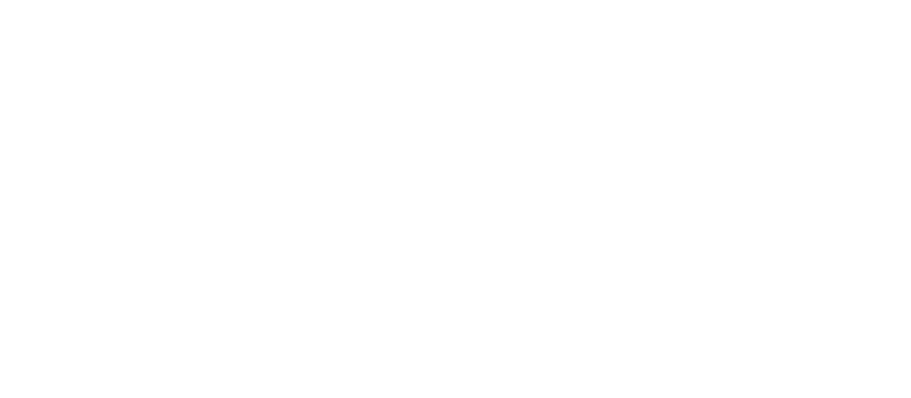
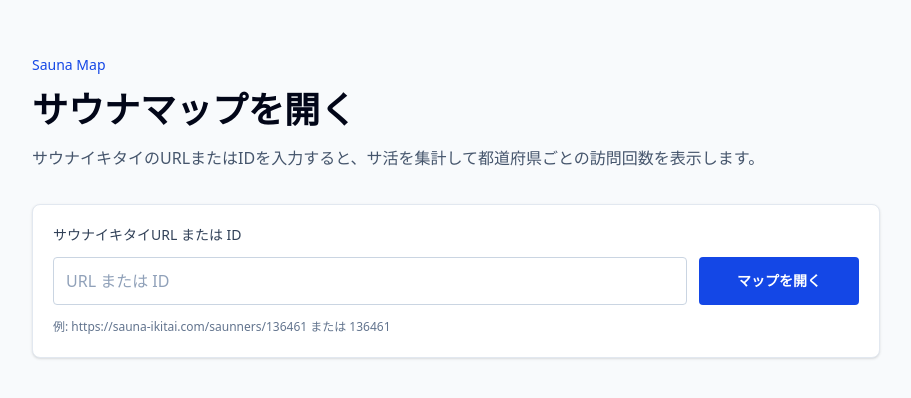
Before and after one commit to itinao/sauna-map, a Next.js app: page / in a window 1280 px wide. Before the commit this address had no page. Shown: the part 194-592 px from the top of the page, without its empty margins (184-1095 px from the left). Built offline with nearby package versions, Linux system fonts and the light colour scheme.

Commit message:
create index

```diff
--- a/src/app/page.tsx
+++ b/src/app/page.tsx
@@ -1,7 +1,7 @@
-import { redirect } from "next/navigation";
+import { HomePage } from "@/views/home";
 
 export const dynamic = "force-dynamic";
 
 export default function Home() {
-  redirect("/saunners/136461");
+  return <HomePage />;
 }
--- /dev/null
+++ b/src/features/open-saunner-map/actions.ts
@@ -0,0 +1,67 @@
+"use server";
+
+import { revalidatePath } from "next/cache";
+import { redirect } from "next/navigation";
+import {
+  saveSaunnerScrapeResult,
+  saveSaunnerScrapeStatus,
+  scrapeSaunner,
+} from "@/features/scrape-saunner/model/scrape-saunner";
+
+export type OpenSaunnerMapState = {
+  error: string | null;
+};
+
+function extractSaunnerId(input: string) {
+  const value = input.trim();
+
+  if (/^\d+$/.test(value)) {
+    return value;
+  }
+
+  try {
+    const url = new URL(value);
+    const match = url.pathname.match(/^\/saunners\/(\d+)/u);
+
+    if (
+      (url.hostname === "sauna-ikitai.com" ||
+        url.hostname === "www.sauna-ikitai.com") &&
+      match
+    ) {
+      return match[1];
+    }
+  } catch {
+    return null;
+  }
+
+  return null;
+}
+
+export async function openSaunnerMapAction(
+  _state: OpenSaunnerMapState,
+  formData: FormData,
+): Promise<OpenSaunnerMapState> {
+  const input = String(formData.get("saunnerInput") ?? "");
+  const saunnerId = extractSaunnerId(input);
+
+  if (!saunnerId) {
+    return {
+      error:
+        "サウナイキタイのURL、または数字のサウナイキタイIDを入力してください。",
+    };
+  }
+
+  try {
+    await saveSaunnerScrapeStatus(saunnerId, "running");
+    revalidatePath(`/saunners/${saunnerId}`);
+
+    const result = await scrapeSaunner(saunnerId);
+    await saveSaunnerScrapeResult(saunnerId, result);
+  } catch {
+    await saveSaunnerScrapeStatus(saunnerId, "failed");
+  } finally {
+    revalidatePath(`/saunners/${saunnerId}`);
+  }
+
+  redirect(`/saunners/${saunnerId}`);
+}
--- /dev/null
+++ b/src/features/open-saunner-map/index.ts
@@ -0,0 +1 @@
+export { OpenSaunnerMapForm } from "./ui/open-saunner-map-form";
--- /dev/null
+++ b/src/features/open-saunner-map/ui/open-saunner-map-form.tsx
@@ -0,0 +1,68 @@
+"use client";
+
+import { useActionState } from "react";
+import { useFormStatus } from "react-dom";
+import {
+  openSaunnerMapAction,
+  type OpenSaunnerMapState,
+} from "../actions";
+
+const INITIAL_STATE: OpenSaunnerMapState = {
+  error: null,
+};
+
+function SubmitButton() {
+  const { pending } = useFormStatus();
+
+  return (
+    <button
+      className="inline-flex min-h-12 w-full items-center justify-center gap-2 rounded bg-blue-700 px-4 text-sm font-semibold text-white transition-colors hover:bg-blue-800 disabled:cursor-wait disabled:bg-blue-400 sm:w-40"
+      disabled={pending}
+      type="submit"
+    >
+      {pending ? (
+        <>
+          <span
+            aria-hidden="true"
+            className="h-4 w-4 rounded-full border-2 border-white/40 border-t-white motion-safe:animate-spin"
+          />
+          <span>集計中</span>
+        </>
+      ) : (
+        "マップを開く"
+      )}
+    </button>
+  );
+}
+
+export function OpenSaunnerMapForm() {
+  const [state, action] = useActionState(openSaunnerMapAction, INITIAL_STATE);
+
+  return (
+    <form action={action} className="space-y-3">
+      <label
+        className="block text-sm font-medium text-slate-700"
+        htmlFor="saunnerInput"
+      >
+        サウナイキタイURL または ID
+      </label>
+      <div className="grid gap-3 sm:grid-cols-[minmax(0,1fr)_160px]">
+        <input
+          className="min-h-12 w-full min-w-0 rounded border border-slate-300 bg-white px-3 text-base text-slate-950 outline-none transition-colors placeholder:text-slate-400 focus:border-blue-600 focus:ring-2 focus:ring-blue-100"
+          id="saunnerInput"
+          name="saunnerInput"
+          placeholder="URL または ID"
+          required
+          type="text"
+        />
+        <SubmitButton />
+      </div>
+      <p className="text-xs leading-5 text-slate-500">
+        例: https://sauna-ikitai.com/saunners/136461 または 136461
+      </p>
+      {state.error ? (
+        <p className="text-sm font-medium text-red-700">{state.error}</p>
+      ) : null}
+    </form>
+  );
+}
--- /dev/null
+++ b/src/views/home/index.ts
@@ -0,0 +1 @@
+export { HomePage } from "./ui/home-page";
--- /dev/null
+++ b/src/views/home/ui/home-page.tsx
@@ -0,0 +1,23 @@
+import { OpenSaunnerMapForm } from "@/features/open-saunner-map";
+
+export function HomePage() {
+  return (
+    <main className="flex flex-1 flex-col bg-slate-50 text-slate-950">
+      <section className="mx-auto flex w-full max-w-4xl flex-1 flex-col justify-center gap-8 px-4 py-10 sm:px-6">
+        <header className="space-y-3">
+          <p className="text-sm font-medium text-blue-700">Sauna Map</p>
+          <h1 className="text-3xl font-semibold leading-tight sm:text-4xl">
+            サウナマップを開く
+          </h1>
+          <p className="text-sm leading-6 text-slate-600 sm:text-base sm:leading-7">
+            サウナイキタイのURLまたはIDを入力すると、サ活を集計して都道府県ごとの訪問回数を表示します。
+          </p>
+        </header>
+
+        <div className="rounded-lg border border-slate-200 bg-white p-4 shadow-sm sm:p-5">
+          <OpenSaunnerMapForm />
+        </div>
+      </section>
+    </main>
+  );
+}
```
Also changed, not shown: 1 other file (tests, documents, lock files or other folders).
